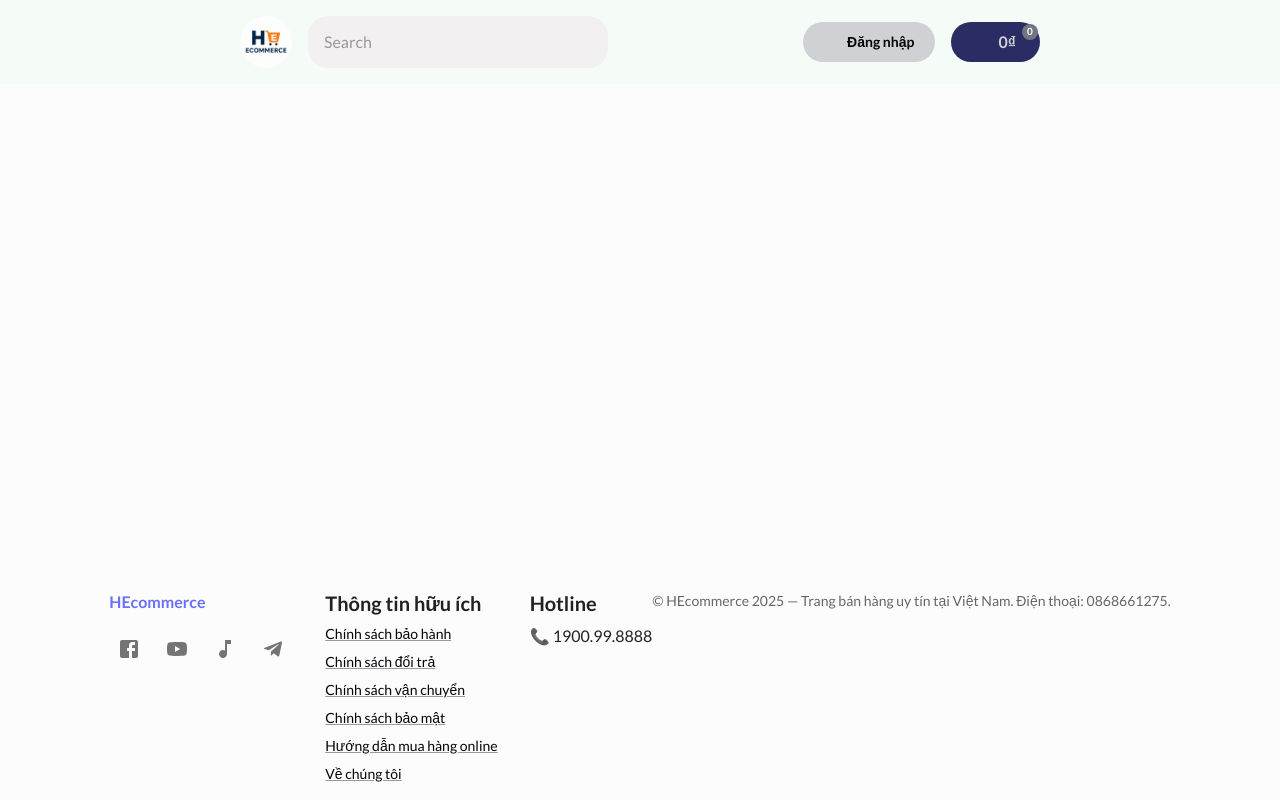
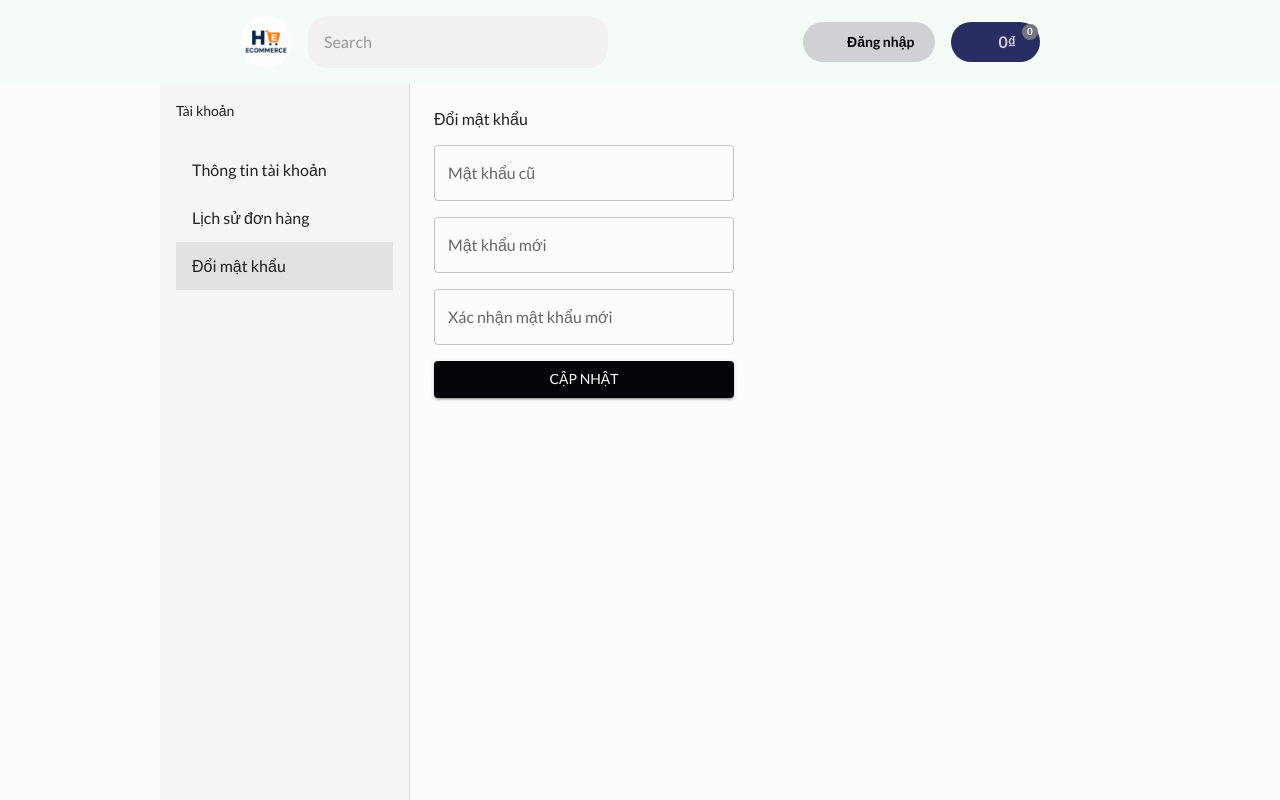
Before and after one commit to Huy22032002/Frontend_HTeam_Ecommerce, a React (Vite) app: page /customer/change-password in a window 1280 px wide. Shown: the top 800 px of the page. Built offline with nearby package versions, Linux system fonts and the light colour scheme; some icons are missing.

Commit message:
finish ui customer layout (no api + just basic UI)

```diff
--- a/src/App.tsx
+++ b/src/App.tsx
@@ -24,6 +24,8 @@ import CartScreen from "./screens/cart/Cartscreen";
 import CheckoutScreen from "./screens/order/CheckoutScreen";
 import CustomerLayout from "./screens/customerPage/CustomerMainLayout";
 import Info from "./screens/customerPage/info/InfoScreen";
+import CustomerOrders from "./screens/customerPage/order/OrderHistory";
+import ChangePassword from "./screens/customerPage/changePassword/ChangePassword";
 
 function AppContent() {
   const location = useLocation();
@@ -61,9 +63,8 @@ function AppContent() {
           />
           <Route path="/customer" element={<CustomerLayout />}>
             <Route path="info" element={<Info />} />
-            {/* <Route path="orders-history" element={<OrderHistory />} />
-            <Route path="voucher" element={<Voucher />} /> */}
-            {/* các route khác */}
+            <Route path="orders" element={<CustomerOrders />} />
+            <Route path="change-password" element={<ChangePassword />} />
           </Route>
           <Route path="/testCreate" element={<TestProductForm />} />
           <Route path="/cart" element={<CartScreen />} />
--- a/src/screens/customerPage/CustomerMainLayout.tsx
+++ b/src/screens/customerPage/CustomerMainLayout.tsx
@@ -1,36 +1,45 @@
+// AccountLayout.tsx
 import { Outlet, Link, useLocation } from "react-router-dom";
-import { Box, List, ListItemButton, ListItemText, Paper } from "@mui/material";
+import {
+  Box,
+  List,
+  ListItemButton,
+  ListItemText,
+  Typography,
+} from "@mui/material";
 
 const menuItems = [
-  { label: "Thông tin tài khoản", path: "thong-tin-tai-khoan" },
-  { label: "Lịch sử đơn hàng", path: "lich-su-don-hang" },
-  { label: "Ví voucher", path: "vi-voucher" },
-  { label: "Đánh giá & nhận xét", path: "danh-gia-nhan-xet" },
+  { label: "Thông tin tài khoản", path: "/customer/info" },
+  { label: "Lịch sử đơn hàng", path: "/customer/orders" },
+  { label: "Đổi mật khẩu", path: "/customer/change-password" },
 ];
 
 export default function CustomerLayout() {
   const location = useLocation();
 
   return (
-    <Box sx={{ display: "flex", gap: 4, p: 4, maxWidth: "1400px", mx: "auto" }}>
-      {/* LEFT MENU */}
-      <Paper sx={{ width: 240 }}>
+    <Box px={20} display="flex" minHeight="100vh">
+      {/* Sidebar */}
+      <Box width="250px" bgcolor="grey.100" p={2} borderRight="1px solid #ddd">
+        <Typography variant="h6" mb={2}>
+          Tài khoản
+        </Typography>
         <List>
           {menuItems.map((item) => (
             <ListItemButton
               key={item.path}
               component={Link}
               to={item.path}
-              selected={location.pathname.endsWith(item.path)}
+              selected={location.pathname === item.path}
             >
               <ListItemText primary={item.label} />
             </ListItemButton>
           ))}
         </List>
-      </Paper>
+      </Box>
 
-      {/* RIGHT CONTENT */}
-      <Box sx={{ flex: 1, minWidth: 0 }}>
+      {/* Content */}
+      <Box flex={1} p={3}>
         <Outlet />
       </Box>
     </Box>
--- /dev/null
+++ b/src/screens/customerPage/changePassword/ChangePassword.tsx
@@ -0,0 +1,48 @@
+// ChangePassword.tsx
+import React, { useState } from "react";
+import { Box, Typography, TextField, Button } from "@mui/material";
+
+export default function ChangePassword() {
+  const [oldPass, setOldPass] = useState("");
+  const [newPass, setNewPass] = useState("");
+  const [confirmPass, setConfirmPass] = useState("");
+
+  const handleSubmit = () => {
+    if (newPass !== confirmPass) {
+      alert("Mật khẩu mới không khớp!");
+      return;
+    }
+    alert("Đổi mật khẩu thành công (demo)!");
+  };
+
+  return (
+    <Box>
+      <Typography variant="h5" mb={2}>
+        Đổi mật khẩu
+      </Typography>
+      <Box display="flex" flexDirection="column" gap={2} width="300px">
+        <TextField
+          label="Mật khẩu cũ"
+          type="password"
+          value={oldPass}
+          onChange={(e) => setOldPass(e.target.value)}
+        />
+        <TextField
+          label="Mật khẩu mới"
+          type="password"
+          value={newPass}
+          onChange={(e) => setNewPass(e.target.value)}
+        />
+        <TextField
+          label="Xác nhận mật khẩu mới"
+          type="password"
+          value={confirmPass}
+          onChange={(e) => setConfirmPass(e.target.value)}
+        />
+        <Button variant="contained" onClick={handleSubmit}>
+          Cập nhật
+        </Button>
+      </Box>
+    </Box>
+  );
+}
--- /dev/null
+++ b/src/screens/customerPage/order/OrderHistory.tsx
@@ -0,0 +1,45 @@
+// AccountOrders.tsx
+import {
+  Typography,
+  Box,
+  Table,
+  TableHead,
+  TableRow,
+  TableCell,
+  TableBody,
+} from "@mui/material";
+
+const dummyOrders = [
+  { id: 1, date: "2025-11-01", total: "1,200,000₫", status: "Đã giao" },
+  { id: 2, date: "2025-10-25", total: "850,000₫", status: "Đang xử lý" },
+];
+
+export default function CustomerOrders() {
+  return (
+    <Box>
+      <Typography variant="h5" mb={2}>
+        Lịch sử đơn hàng
+      </Typography>
+      <Table>
+        <TableHead>
+          <TableRow>
+            <TableCell>Mã đơn</TableCell>
+            <TableCell>Ngày</TableCell>
+            <TableCell>Tổng</TableCell>
+            <TableCell>Trạng thái</TableCell>
+          </TableRow>
+        </TableHead>
+        <TableBody>
+          {dummyOrders.map((order) => (
+            <TableRow key={order.id}>
+              <TableCell>{order.id}</TableCell>
+              <TableCell>{order.date}</TableCell>
+              <TableCell>{order.total}</TableCell>
+              <TableCell>{order.status}</TableCell>
+            </TableRow>
+          ))}
+        </TableBody>
+      </Table>
+    </Box>
+  );
+}
```
